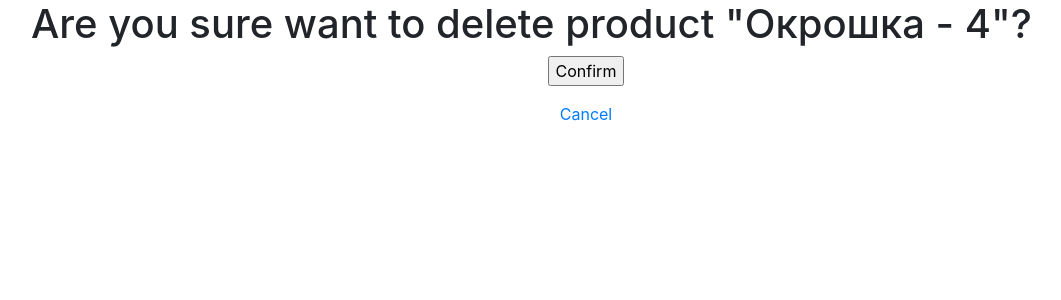
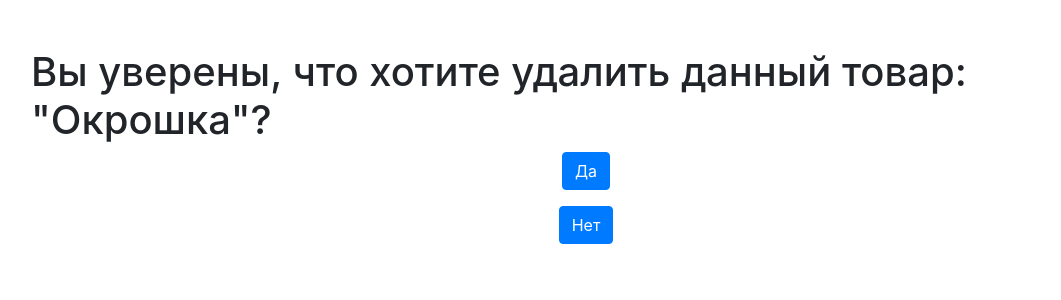
Before and after one commit to violettalivada/hw_48, a Django app: page /product/1/delete/ in a window 1280 px wide. Shown: the part 72-372 px from the top of the page, without its empty margins (54-1115 px from the left). Run offline with Django 3.2, Linux system fonts and the light colour scheme; data comes from the database, SQL or seed files in the repository; some libraries are stand-ins or nearby versions.

Commit message:
Переделано представление для удаления товара.

```diff
--- a/source/webapp/models.py
+++ b/source/webapp/models.py
@@ -22,7 +22,7 @@ class Product(models.Model):
                                 validators=(MinValueValidator(0),))
 
     def __str__(self):
-        return f'{self.name} - {self.amount}'
+        return f'{self.name}'
 
     class Meta:
         verbose_name = 'Товар'
--- a/source/webapp/templates/product_delete.html
+++ b/source/webapp/templates/product_delete.html
@@ -8,10 +8,10 @@
 {% endblock %}
 
 {% block content %}
-    <h1>Are you sure want to delete product "{{ product }}"?</h1>
+    <h1 class="title mt-5">Вы уверены, что хотите удалить данный товар: "{{ product }}"?</h1>
     <form method="POST" action="{% url "product_delete" product.pk %}" class="text-center">
         {% csrf_token %}
-        <p><input type="submit" value="Confirm"></p>
-        <p><a href="{% url "product_view" product.pk %}">Cancel</a></p>
+        <p><input class="btn btn-primary" type="submit" value="Да"></p>
+        <p><a class="btn btn-primary" href="{% url "product_view" product.pk %}" role="button">Нет</a></p>
     </form>
 {% endblock %}
```
Also changed, not shown: source/webapp/views.py (line endings or trailing spaces).
